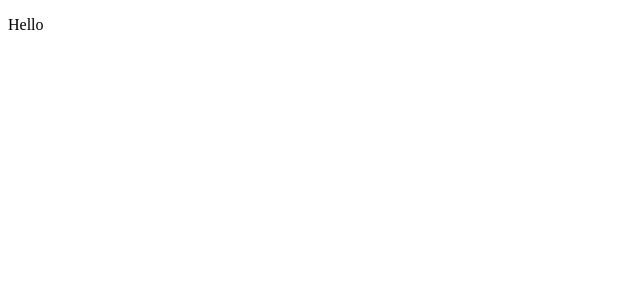
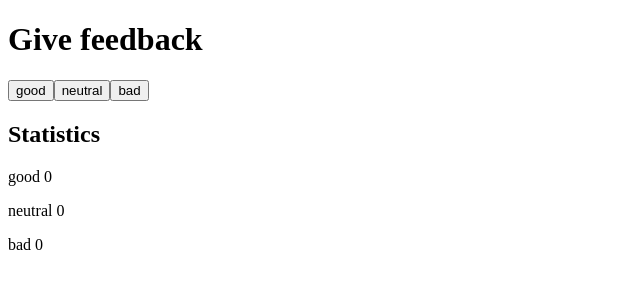
Before and after one commit to KMNTJ/fullstack-open, a React (Vite) app: page / in a window 1280 px wide. Shown: the top 300 px of the page, without its empty margins (0-640 px from the left). Built offline with nearby package versions, Linux system fonts and the light colour scheme.

Commit message:
1.6 unicafe step1 done

```diff
--- a/src/App.jsx
+++ b/src/App.jsx
@@ -1,8 +1,42 @@
+import { useState } from "react";
+
+const Button = (props) => {
+  return <button onClick={props.handleClick}>{props.text}</button>;
+};
+
+const Tally = ({ text, count }) => {
+  return (
+    <p>
+      {text} {count}
+    </p>
+  );
+};
+
 const App = () => {
+  const [good, setGood] = useState(0);
+  const [neutral, setNeutral] = useState(0);
+  const [bad, setBad] = useState(0);
+
+  const handleGood = () => {
+    setGood(good + 1);
+  };
+  const handleNeutral = () => {
+    setNeutral(neutral + 1);
+  };
+  const handleBad = () => {
+    setBad(bad + 1);
+  };
 
   return (
     <div>
-      <p>Hello</p>
+      <h1>Give feedback</h1>
+      <Button handleClick={handleGood} text="good"></Button>
+      <Button handleClick={handleNeutral} text="neutral"></Button>
+      <Button handleClick={handleBad} text="bad"></Button>
+      <h2>Statistics</h2>
+      <Tally text="good" count={good}></Tally>
+      <Tally text="neutral" count={neutral}></Tally>
+      <Tally text="bad" count={bad}></Tally>
     </div>
   );
 };
```
